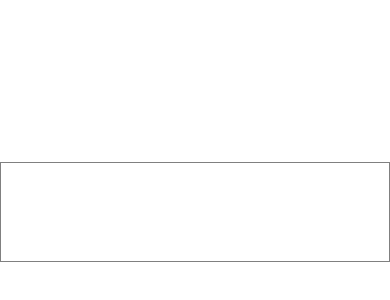
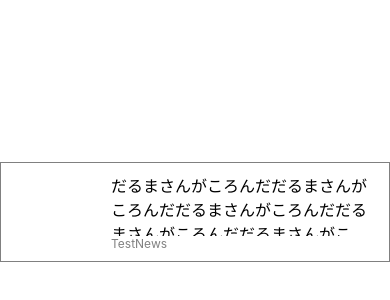
Before and after one commit to DISK0401/news-watch-app, a React Native app: screen / in a window 390 px wide. Shown: the part 210-510 px from the top of the page. Built offline with nearby package versions, Linux system fonts and the light colour scheme.

Commit message:
ニュースタイトルの表示エリアを作成

```diff
--- a/App.js
+++ b/App.js
@@ -21,6 +21,16 @@ const styles = StyleSheet.create({
   },
   rightContainer: {
     flex: 1,
+    flexDirection: 'column',
+    padding: 10,
+    justifyContent: 'space-between',
+  },
+  text: {
+    fontSize: 16,
+  },
+  subText: {
+    fontSize: 12,
+    color: 'gray',
   },
 });
 
@@ -34,7 +44,12 @@ export default function App() {
             source={{ url: 'https://picsum.photos/id/10/200/200' }}
           />
         </View>
-        <View style={styles.rightContainer}></View>
+        <View style={styles.rightContainer}>
+          <Text numberOfLines={3} style={styles.text}>
+            だるまさんがころんだだるまさんがころんだだるまさんがころんだだるまさんがころんだだるまさんがころんだだるまさんがころんだだるまさんがころんだ
+          </Text>
+          <Text style={styles.subText}>TestNews</Text>
+        </View>
       </View>
     </View>
   );
```
